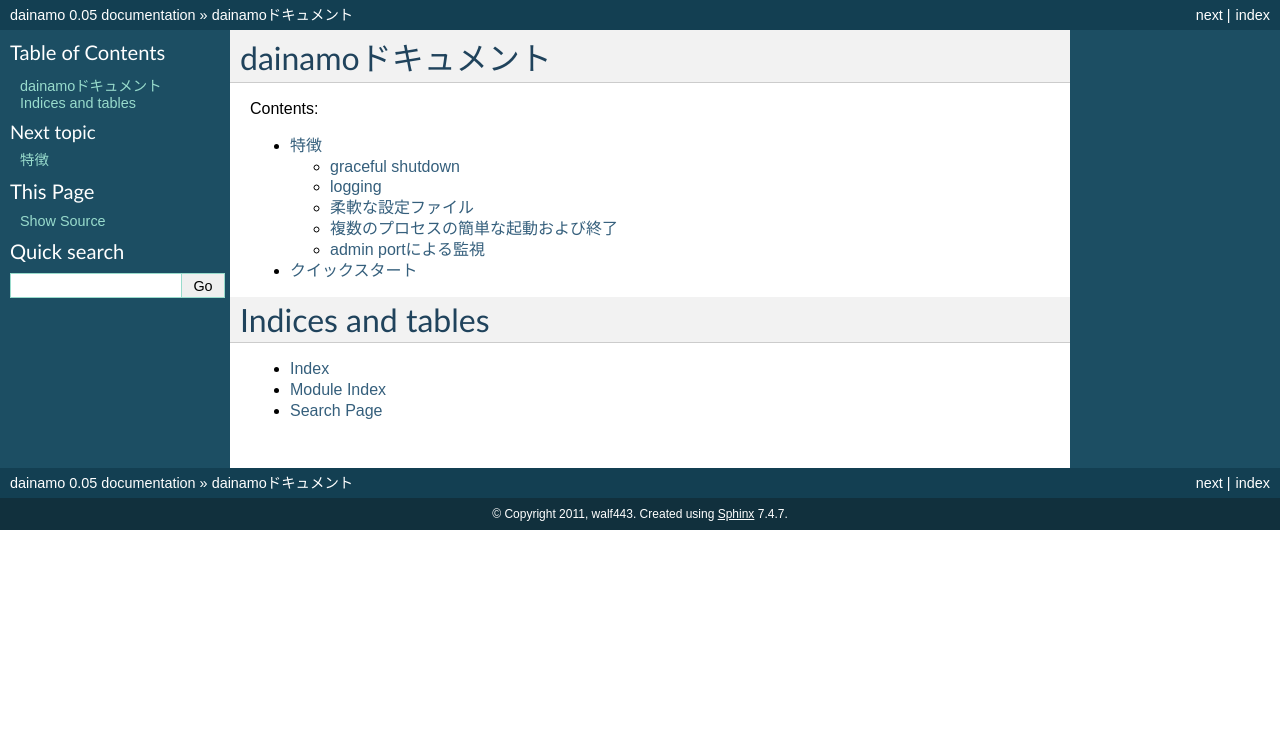
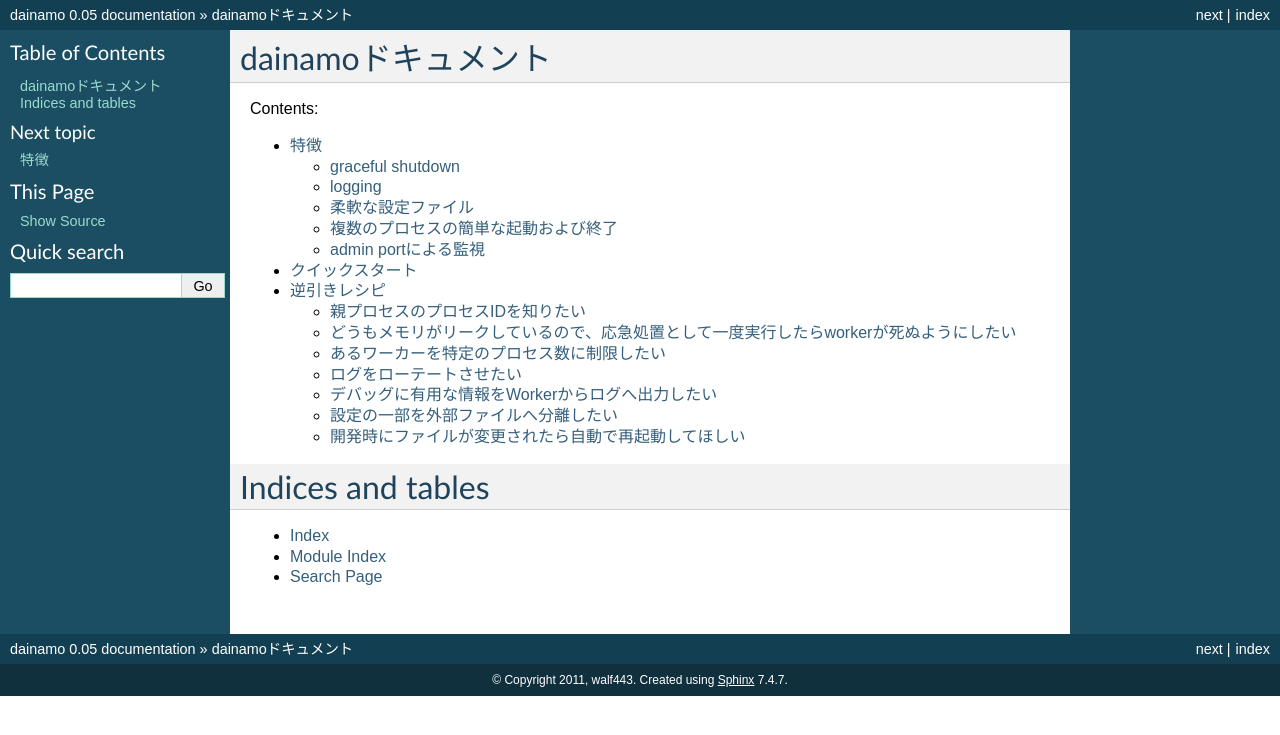
Before and after one commit to walf443/p5-dainamo, a Sphinx documentation site: the page built from doc/index.rst, in a window 1280 px wide. Shown: the top 735 px of the page. Built offline with Sphinx 7.4.7, drawn with Linux system fonts in a browser that asks for light colours; pages that are not in the unit, such as notebooks, are missing from menus.

Commit message:
added cookbook.

```diff
--- /dev/null
+++ b/doc/cookbook/auto_reload.rst
@@ -0,0 +1,8 @@
+開発時にファイルが変更されたら自動で再起動してほしい
+-----------------------------------------------------
+
+dainamoコマンドの--reloadオプションを使うと、カレントディレクトリ以下のファイルが変更されたときに変更を検出して、workerを再起動してくれます。 ::
+
+    $ dainamo -c /etc/dainamo.pl -r --log_path=STDERR --log_level=debug
+
+さらに、--watch_pathオプションを指定すると、監視するディレクトリを指定できます。
--- /dev/null
+++ b/doc/cookbook/force_max_workers.rst
@@ -0,0 +1,11 @@
+あるワーカーを特定のプロセス数に制限したい
+-------------------------------------------
+
+外部サービスのAPIを叩くようなworkerの場合、同時接続数などにある程度制限をかけつつ叩かないと、アカウントがBANされたりしてしまうことがあります。そういうときは、dainamoの計算してくれるプロセス数よりも、明示的に指定した方がわかりやすいでしょう。
+
+Profileを指定する際にforce_max_workersを指定してやれば、そちらの設定が優先されます。
+
+.. literalinclude:: force_max_workers.pl
+    :language: perl
+
+なお、自動計算されたプロセス数よりも大きな値を指定した場合、dainamoの起動時にログへWARNが出力されます。
--- /dev/null
+++ b/doc/cookbook/load_profiles.rst
@@ -0,0 +1,39 @@
+設定の一部を外部ファイルへ分離したい
+---------------------------------------
+
+Dainamo#load_profilesを使うと、一部のProfileを追加する処理を外部ファイルに分離できます。
+例えば、開発では全てのworkerを同じサーバーで起動させたいが、本番ではIPによって読みこむworkerの種類を分離したい、といったときに便利でしょう。 ::
+
+    use strict;
+    use warnings;
+    use Daianmo;
+
+    my $dainamo = Daianmo->new();
+
+    $dainamo->load_profiles("config/$ENV{APP_ENV}.pl");
+
+    sub {
+        $dainamo;
+    }->();
+
+読み込まれるファイル内では、以下のように記述し、必ずDainamo::ProfileGroupオブジェクトを評価してやってください。 ::
+
+    use strict;
+    use warnings;
+    use Dainamo::ProfileGroup;
+
+    my $group = Dainamo::ProfileGroup->new;
+    $group->add_profile(
+        profile => Dainamo::Profile::Gearman->new(
+            name => 'hogehoge',
+            weight => 1.0,
+            config => +{
+                job_servers => ['127.0.0.1'],
+                workers => [qw( HogeHoge::Worker::Gearman::Hoge )],
+            },
+        ),
+    );
+
+    sub {
+        $group;
+    }->();
--- /dev/null
+++ b/doc/cookbook/log_rotate.rst
@@ -0,0 +1,14 @@
+ログをローテートさせたい
+=========================
+
+log_fileへパイプから始まる文字列を渡すと、外部コマンドへ投げることができるので、それとcronologを組みあわせるのが楽かもしれません。 ::
+
+    use strict;
+    use warnings;
+    use Dainamo;
+
+    my $dainamo = Dainamo->new(
+        log_path => qq{| /usr/sbin/cronolog "/var/log/dainamo/%Y%m%d.log"},
+    );
+
+    # ...
--- /dev/null
+++ b/doc/cookbook/max_request_per_child.rst
@@ -0,0 +1,9 @@
+どうもメモリがリークしているので、応急処置として一度実行したらworkerが死ぬようにしたい
+-----------------------------------------------------------------------------------------
+
+Profileを追加する際にオプションとしてmax_request_per_childを指定してやればよいです。
+
+.. literalinclude:: ./max_request_per_child.pl
+    :language: perl
+
+max_request_per_child回実行したら、そのworkerはexitし、managerは次のworkerをforkします。
--- /dev/null
+++ b/doc/cookbook/output_to_log.rst
@@ -0,0 +1,26 @@
+デバッグに有用な情報をWorkerからログへ出力したい
+-------------------------------------------------
+
+本番環境等でも、ログにある程度情報を出力しておくと、何かトラブルが起きたときに有用なことがあります。
+
+DainamoではLogの出力は全てLog::Minimalのデフォルトの出力方法を置きかえることで実現しているので、単にLog::Minimalを使って出力してやればよいです。 ::
+
+    package YourApp::Worker::Gearman::Foo;
+    use strict;
+    use warnings;
+    use Log::Minimal qw(debugf ddf);
+
+    sub work_job {
+        my ($class, $job) = @_;
+
+        debugf("$class " . ddf($job));
+        # do worker ...
+    }
+
+    1;
+
+debugfの出力は、log_levelがinfo以上だと出力されないため、オプションで指定してやるとよいです。 ::
+
+    $ dainamo -c /etc/dainamo.pl --log_level=DEBUG --log_path=STDERR
+
+なお、warnによる出力は、warnfを経由するように置きかえられているため、特に意識する必要はないです。
--- /dev/null
+++ b/doc/cookbook/parent_process_id.rst
@@ -0,0 +1,15 @@
+親プロセスのプロセスIDを知りたい
+---------------------------------
+
+dainamo-topを使うのがてっとり早いでしょう ::
+
+    $ dainamo-top
+    pid     type    max_workers     status
+    11166   master  10      waiting
+
+typeがmasterとなっているプロセスのpid列にある数字がpidです。
+
+親プロセスに対してSIGNALを送ってやることでdainamoの管理している全プロセスを終了したりできます。 ::
+
+    $ kill -TERM 11166 # 今やっているジョブをおわったら終了
+    $ kill -INT  11166 # なるべくすぐ終了
--- a/doc/index.rst
+++ b/doc/index.rst
@@ -14,6 +14,7 @@ Contents:
    feature
    quickstart
    tutorial
+   cookbook
 
 Indices and tables
 ==================
```
Also changed, not shown: doc/cookbook.rst (added, +13 -0 lines), 2 other files.
